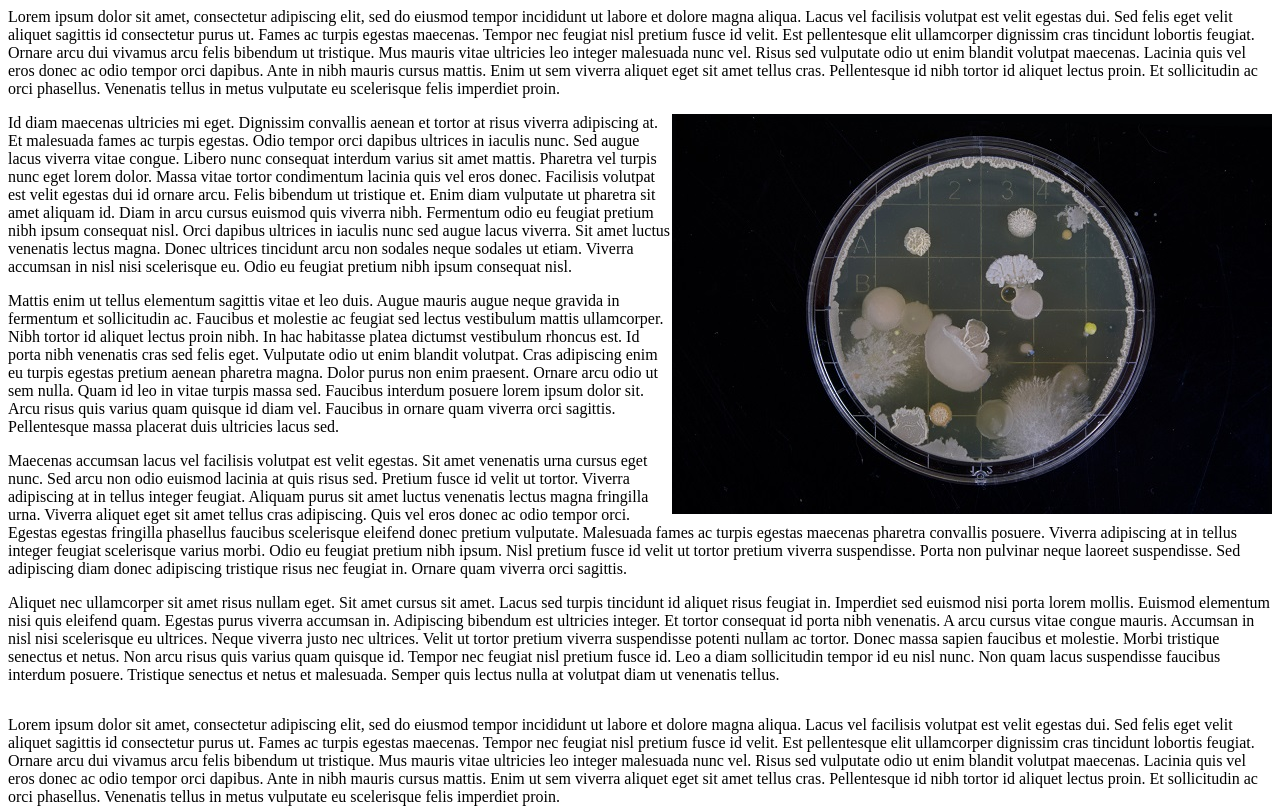
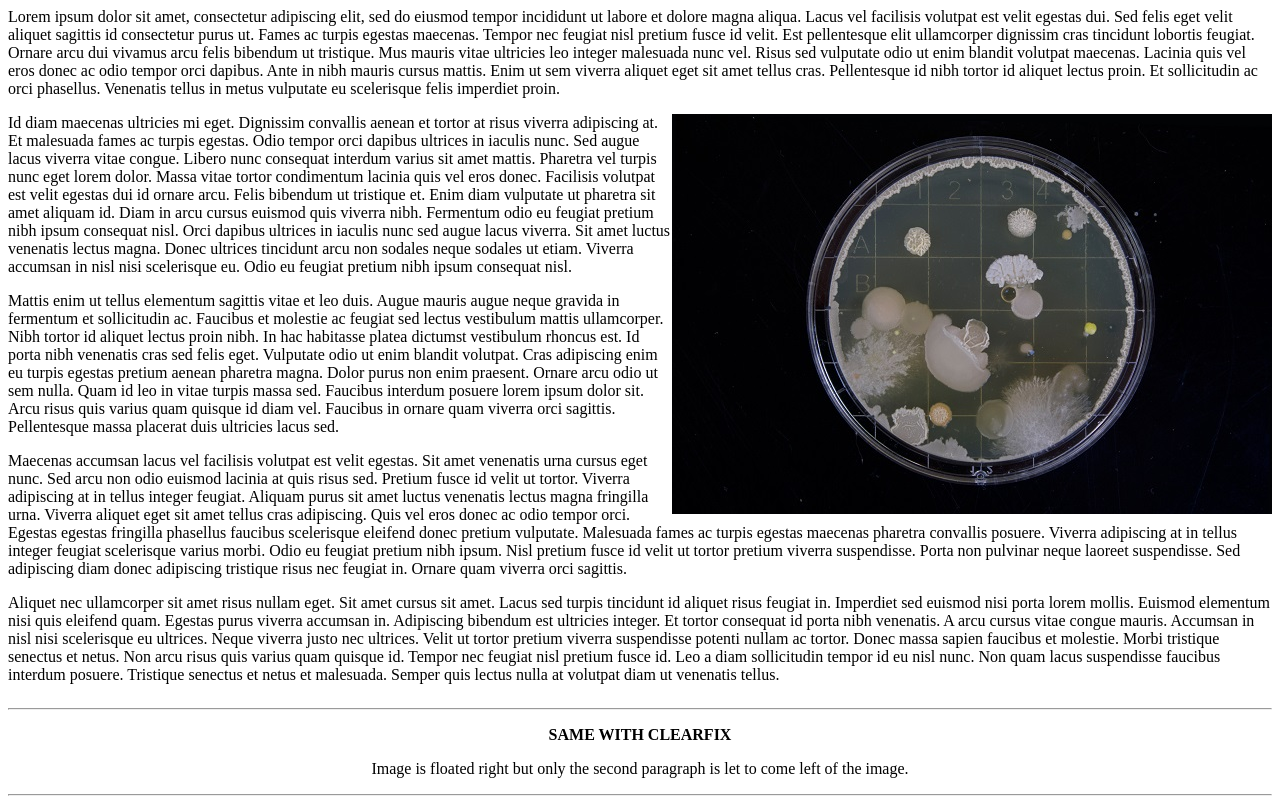
Before and after one commit to kumudug/css_float_clearfix, a plain HTML site: page index.html in a window 1280 px wide. Shown: the top 809 px of the page. Drawn offline with Linux system fonts and the light colour scheme.

Commit message:
added more clarity to example

```diff
--- a/index.html
+++ b/index.html
@@ -60,6 +60,10 @@
             </div>
         </section>
         <div class="clearfix"></div>
+        <hr>
+        <p style="text-align:center;font-weight:bold;">SAME WITH CLEARFIX</p>
+        <p style="text-align:center;">Image is floated right but only the second paragraph is let to come left of the image.</p>
+        <hr>
         <section>
             <div>
                 <p>Lorem ipsum dolor sit amet, consectetur adipiscing elit, sed do eiusmod tempor incididunt ut labore
```
